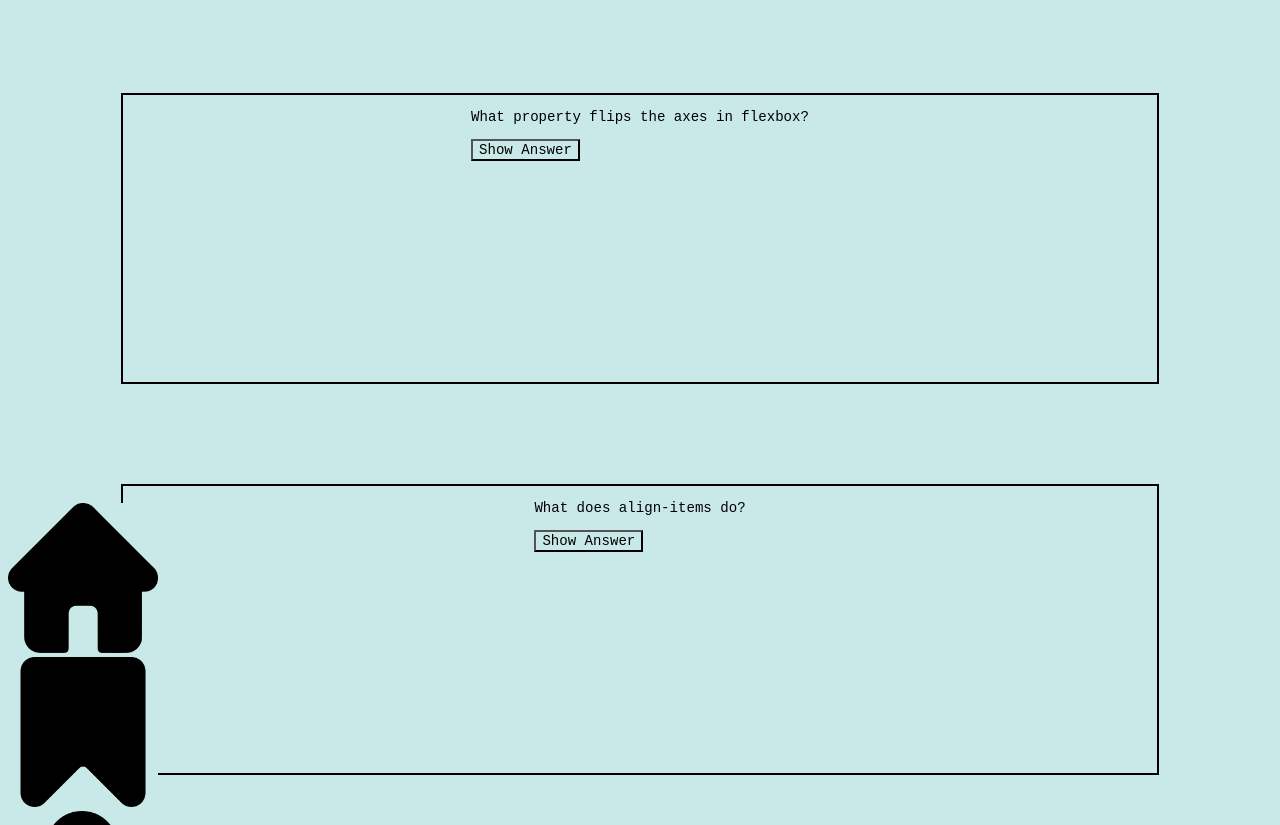
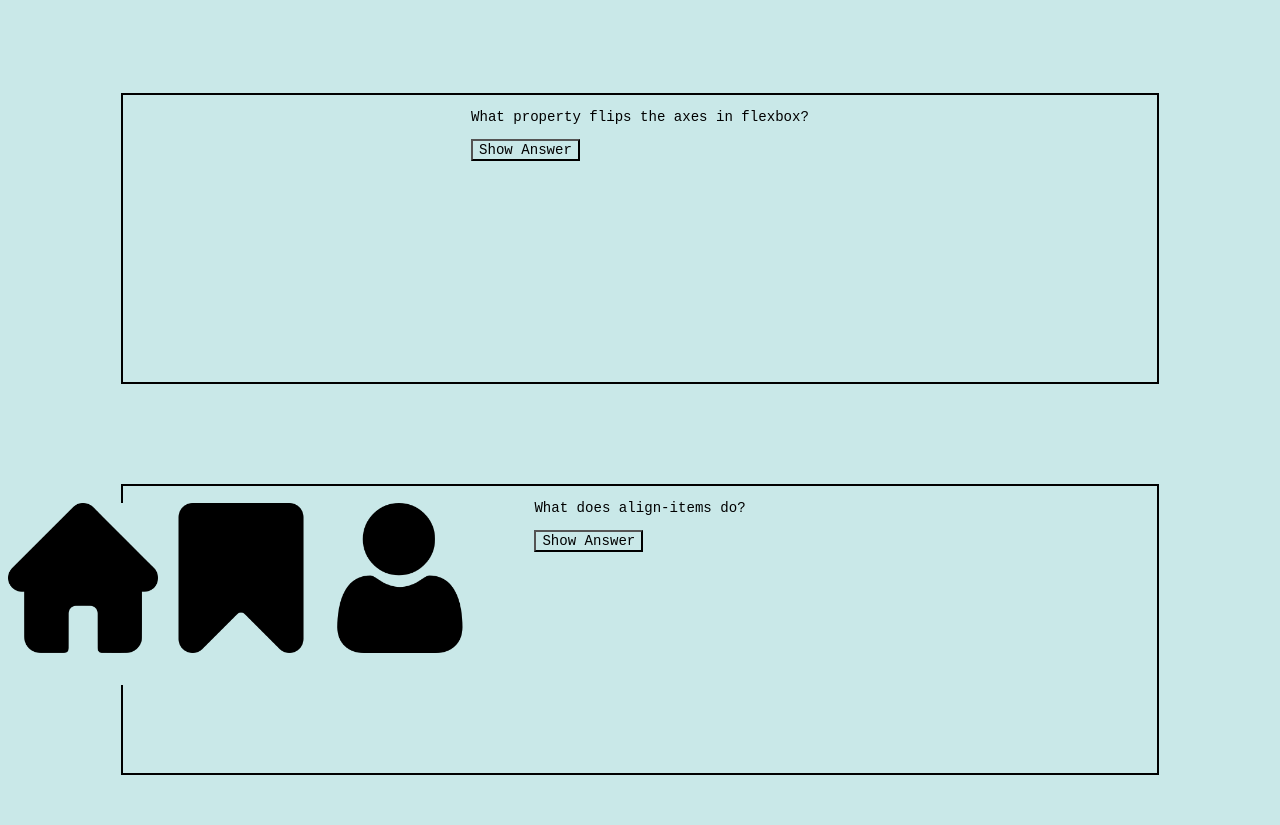
Before and after one commit to e-Steffen/Quiz-App-by-Steffen, a plain HTML site: page index.html in a window 1280 px wide. Shown: the part 115-940 px from the top of the page. Drawn offline with Linux system fonts and the light colour scheme.

Commit message:
tiny changes

```diff
--- a/styles.css
+++ b/styles.css
@@ -41,5 +41,5 @@
   position: fixed;
   bottom: 0;
   height: 12.5rem;
-  max-width: 100px;
+  width: auto;
 }
```
